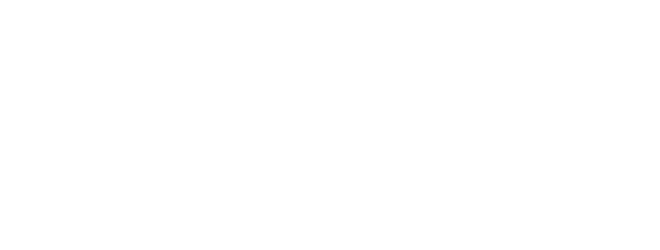
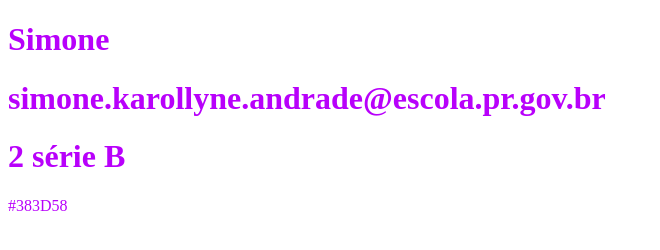
Before and after one commit to ssimoneKA/aula-frei, a plain HTML site: page index.html in a window 1280 px wide. Shown: the whole page, without its empty margins (0-660 px from the left). Drawn offline with Linux system fonts and the light colour scheme.

Commit message:
Add files via upload

```diff
--- a/index.html
+++ b/index.html
@@ -2,11 +2,13 @@
 <html lang="en">
 <head>
     <meta charset="UTF-8">
-    <meta http-equiv="X-UA-Compatible" content="IE=edge">
     <meta name="viewport" content="width=device-width, initial-scale=1.0">
     <title>Document</title>
+    <link rel="stylesheet" href="styles.css">
 </head>
 <body>
-
-</body>
+   <h1>Simone</h1>
+   <h1>simone.karollyne.andrade@escola.pr.gov.br</h1>
+   <h1>2 série B</h1>
+</body> #383D58
 </html>
--- /dev/null
+++ b/styles.css
@@ -0,0 +1,4 @@
+body {
+    background-color: rgb(255, 255, 255);
+    color: rgb(184, 0, 251);
+}
```
